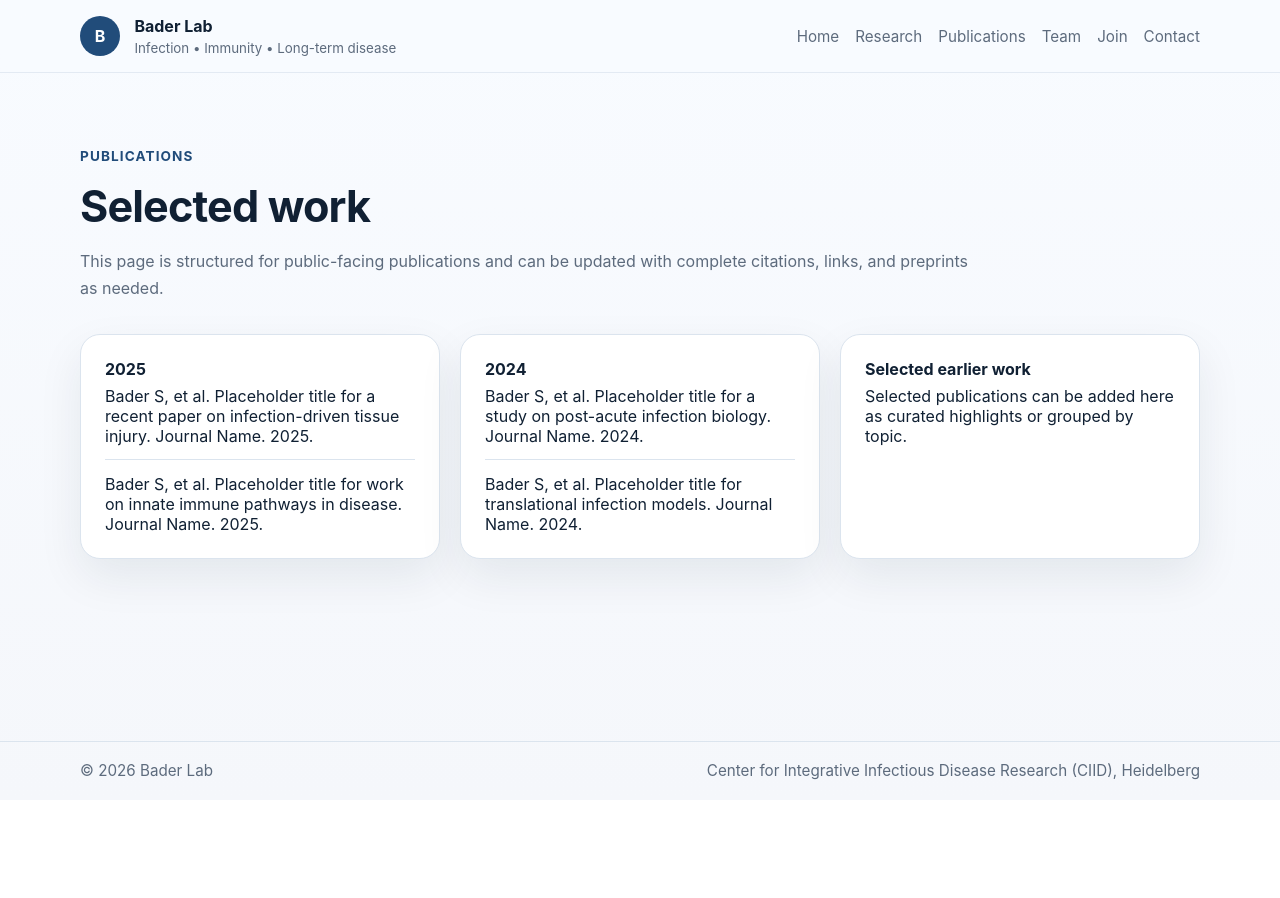
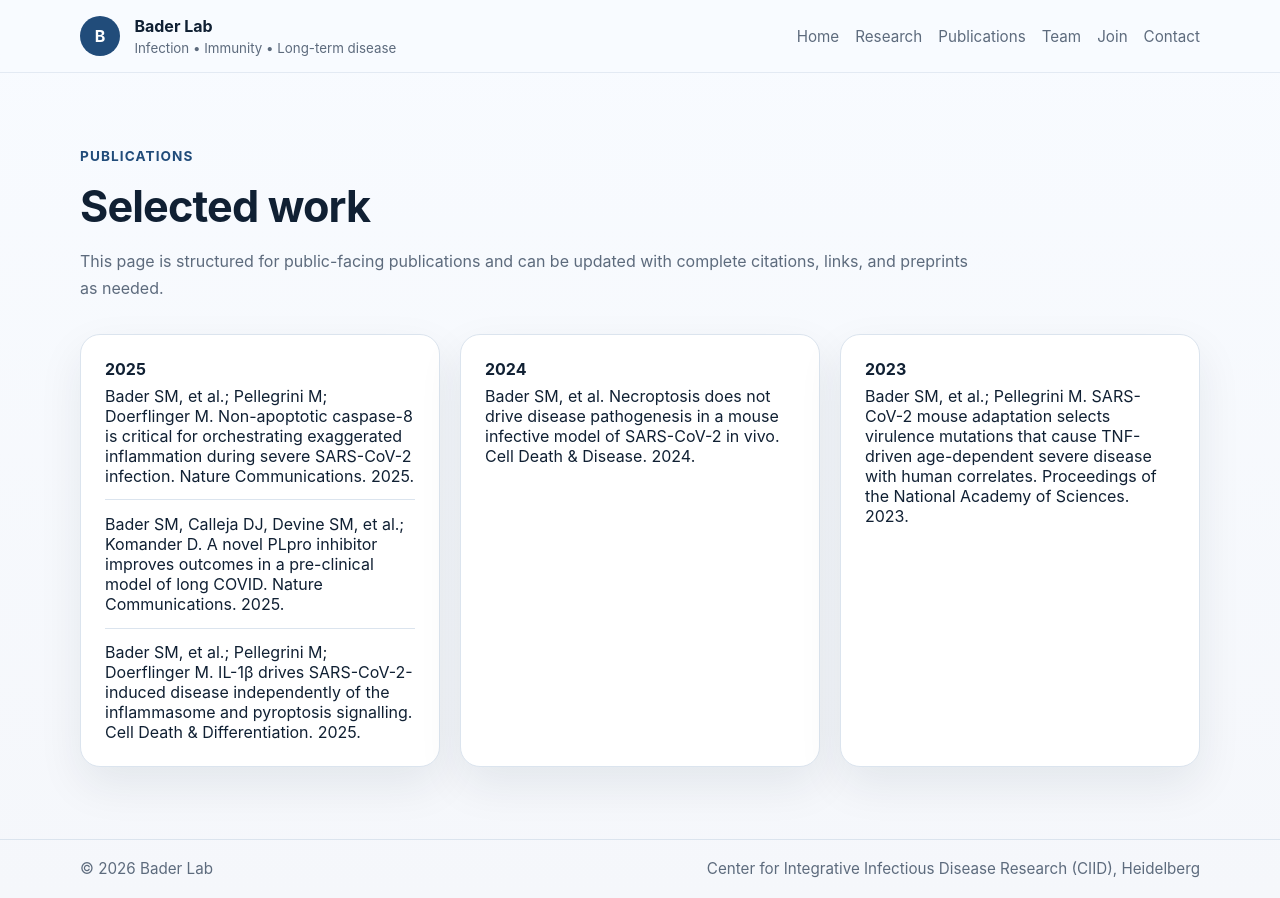
Before and after one commit to blackglasslab/website, a Next.js app: page /publications in a window 1280 px wide. Before the commit the page ends 800 px from the top, so only its background shows below. Built offline with nearby package versions, Linux system fonts and the light colour scheme.

Commit message:
Add selected publications with external links

```diff
--- a/app/publications/page.js
+++ b/app/publications/page.js
@@ -21,7 +21,11 @@ export default function PublicationsPage() {
               <strong>{group.year}</strong>
               <ul className="inline-list">
                 {group.items.map((item) => (
-                  <li key={item}>{item}</li>
+                  <li key={item.url}>
+                    <a href={item.url} target="_blank" rel="noreferrer">
+                      {item.citation}
+                    </a>
+                  </li>
                 ))}
               </ul>
             </article>
--- a/app/siteData.js
+++ b/app/siteData.js
@@ -21,21 +21,41 @@ export const publicationGroups = [
   {
     year: '2025',
     items: [
-      'Bader S, et al. Placeholder title for a recent paper on infection-driven tissue injury. Journal Name. 2025.',
-      'Bader S, et al. Placeholder title for work on innate immune pathways in disease. Journal Name. 2025.',
+      {
+        citation:
+          'Bader SM, et al.; Pellegrini M; Doerflinger M. Non-apoptotic caspase-8 is critical for orchestrating exaggerated inflammation during severe SARS-CoV-2 infection. Nature Communications. 2025.',
+        url: 'https://www.nature.com/articles/s41467-025-56967-6',
+      },
+      {
+        citation:
+          'Bader SM, Calleja DJ, Devine SM, et al.; Komander D. A novel PLpro inhibitor improves outcomes in a pre-clinical model of long COVID. Nature Communications. 2025.',
+        url: 'https://www.nature.com/articles/s41467-025-58156-z',
+      },
+      {
+        citation:
+          'Bader SM, et al.; Pellegrini M; Doerflinger M. IL-1β drives SARS-CoV-2-induced disease independently of the inflammasome and pyroptosis signalling. Cell Death & Differentiation. 2025.',
+        url: 'https://link.springer.com/article/10.1038/s41418-025-01537-9',
+      },
     ],
   },
   {
     year: '2024',
     items: [
-      'Bader S, et al. Placeholder title for a study on post-acute infection biology. Journal Name. 2024.',
-      'Bader S, et al. Placeholder title for translational infection models. Journal Name. 2024.',
+      {
+        citation:
+          'Bader SM, et al. Necroptosis does not drive disease pathogenesis in a mouse infective model of SARS-CoV-2 in vivo. Cell Death & Disease. 2024.',
+        url: 'https://www.nature.com/articles/s41419-024-06417-1',
+      },
     ],
   },
   {
-    year: 'Selected earlier work',
+    year: '2023',
     items: [
-      'Selected publications can be added here as curated highlights or grouped by topic.',
+      {
+        citation:
+          'Bader SM, et al.; Pellegrini M. SARS-CoV-2 mouse adaptation selects virulence mutations that cause TNF-driven age-dependent severe disease with human correlates. Proceedings of the National Academy of Sciences. 2023.',
+        url: 'https://www.pnas.org/doi/10.1073/pnas.2301689120',
+      },
     ],
   },
 ];
```
